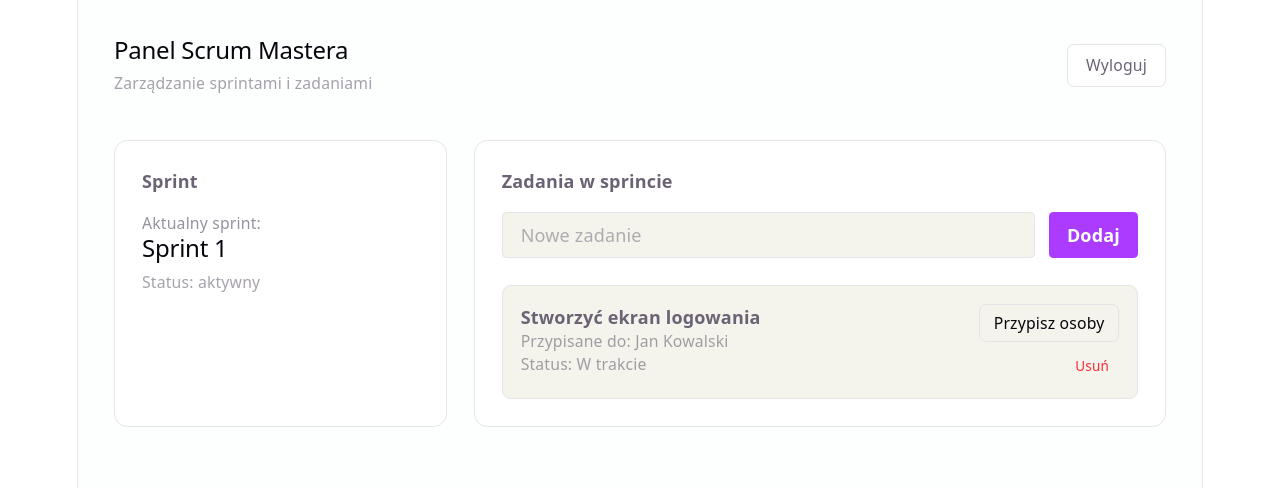
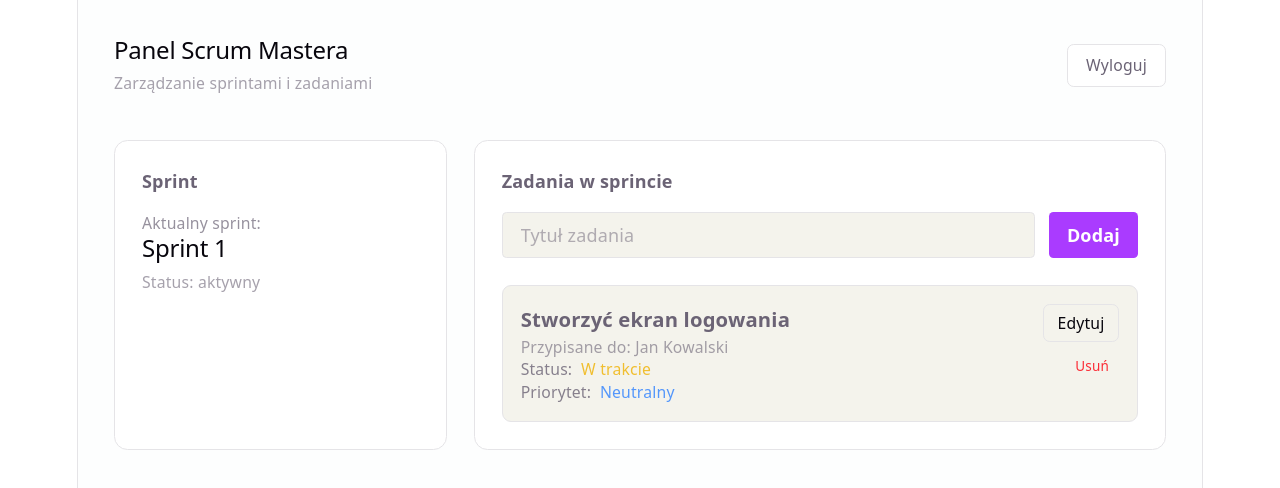
Before and after one commit to progzesp-gr2/projekt, a React (Vite) app in the folder frontend/: page /scrum-master in a window 1280 px wide. Shown: the top 488 px of the page. Built offline with nearby package versions, Linux system fonts and the light colour scheme.

Commit message:
zmienione: dodawanie osób na ogólną edycje zadania, type=submit zgodnie z sugestią | dodane: priorytet, zmiana statusu i priorytetu, kolorki

```diff
--- a/frontend/src/pages/ScrumMasterPage.jsx
+++ b/frontend/src/pages/ScrumMasterPage.jsx
@@ -5,7 +5,7 @@ export default function ScrumMasterPage() {
   const navigate = useNavigate();
 
   const [tasks, setTasks] = useState([
-    { id: 1, title: 'Stworzyć ekran logowania', assignedTo: ['Jan Kowalski'], status: 'W trakcie' },
+    { id: 1, title: 'Stworzyć ekran logowania', assignedTo: ['Jan Kowalski'], status: 'W trakcie', priority: 'Neutralny'},
   ]);
 
   const [newTask, setNewTask] = useState('');
@@ -17,7 +17,7 @@ export default function ScrumMasterPage() {
     { id: 'P3', name: 'Piotr Zielinski' },
   ]);
 
-  const [assignModalTaskId, setAssignModalTaskId] = useState(null);
+  const [editingTaskId, setEditingTaskId] = useState(null);
 
   const handleAddTask = (e) => {
     e.preventDefault();
@@ -31,6 +31,7 @@ export default function ScrumMasterPage() {
         title: newTask,
         assignedTo: [],
         status: 'Do zrobienia',
+        priority: 'Neutralny'
       },
     ]);
 
@@ -54,6 +55,37 @@ export default function ScrumMasterPage() {
         return { ...task, assignedTo: updatedAssignees };
       })
     );
+  };
+
+  const handleChangeTaskStatus = (taskId, newStatus) => {
+    setTasks((prevTasks) =>
+      prevTasks.map((task) => (task.id === taskId ? { ...task, status: newStatus } : task))
+    );
+  };
+
+  const handleChangeTaskPriority = (taskId, newPriority) => {
+    setTasks((prevTasks) =>
+      prevTasks.map((task) => (task.id === taskId ? { ...task, priority: newPriority } : task))
+    );
+  };
+
+  const getStatusColor = (status) => {
+    switch (status) {
+      case 'W trakcie': return 'text-yellow-500';
+      case 'Ukończone': return 'text-green-500';
+      case 'Do zrobienia': return 'text-blue-500';
+      default: return 'text-gray-500';
+    }
+  };
+
+  const getPriorityColor = (priority) => {
+    switch (priority) {
+      case 'Krytyczny': return 'text-red-500';
+      case 'Pilny': return 'text-orange-500';
+      case 'Ważny': return 'text-purple-500';
+      case 'Neutralny': return 'text-blue-500';
+      default: return 'text-gray-500';
+    }
   };
 
   return (
@@ -96,12 +128,13 @@ export default function ScrumMasterPage() {
             <input
               value={newTask}
               onChange={(e) => setNewTask(e.target.value)}
-              placeholder="Nowe zadanie"
+              placeholder="Tytuł zadania"
               className="flex-1 px-4 py-2 rounded border"
               style={{ borderColor: 'var(--border)', backgroundColor: 'var(--code-bg)' }}
             />
 
             <button
+            type="submit"
               className="px-4 py-2 rounded font-bold text-white cursor-pointer"
               style={{ backgroundColor: 'var(--accent)' }}
             >
@@ -117,20 +150,30 @@ export default function ScrumMasterPage() {
                 style={{ borderColor: 'var(--border)', backgroundColor: 'var(--code-bg)' }}
               >
                 <div>
-                  <p className="font-bold">{task.title}</p>
-                  <p className="text-sm opacity-60">
+                  <p className="font-bold text-lg mb-2">{task.title}</p>
+
+                  <p className="text-sm opacity-60 mb-3">
                     Przypisane do: {task.assignedTo.length > 0 ? task.assignedTo.join(', ') : 'Brak'}
                   </p>
-                  <p className="text-sm opacity-60">Status: {task.status}</p>
+
+                  <div className="space-y-1">
+                    <p className="text-sm opacity-80">
+                      Status: <span className={`ml-1 ${getStatusColor(task.status)}`}>{task.status}</span>
+                    </p>
+
+                    <p className="text-sm opacity-80">
+                      Priorytet: <span className={`ml-1 ${getPriorityColor(task.priority)}`}>{task.priority}</span>
+                    </p>
+                  </div>
                 </div>
                 <div className="flex flex-col gap-2 items-end">
                   <button
                     type="button"
-                    onClick={() => setAssignModalTaskId(task.id)}
+                    onClick={() => setEditingTaskId(task.id)}
                     className="px-3 py-1.5 rounded-md text-sm font-medium border hover:bg-gray-100 transition-colors cursor-pointer"
                     style={{ borderColor: 'var(--border)', color: 'var(--text-h)' }}
                   >
-                    Przypisz osoby
+                    Edytuj
                   </button>
                   <button
                     type="button"
@@ -145,7 +188,7 @@ export default function ScrumMasterPage() {
           </div>
         </div>
       </div>
-      {assignModalTaskId && (
+      {editingTaskId && (
         <div className="fixed inset-0 bg-black/40 flex items-center justify-center z-50 p-4">
           <div
             className="w-full max-w-sm p-6 rounded-xl border shadow-2xl"
@@ -153,10 +196,10 @@ export default function ScrumMasterPage() {
           >
             <div className="flex justify-between items-center mb-4">
               <h3 className="font-bold text-lg m-0" style={{ color: 'var(--text-h)' }}>
-                Przypisz do zadania
+                Edytuj zadanie
               </h3>
               <button
-                onClick={() => setAssignModalTaskId(null)}
+                onClick={() => setEditingTaskId(null)}
                 className="w-8 h-8 flex items-center justify-center rounded-md hover:bg-gray-100 transition-colors cursor-pointer opacity-50 hover:opacity-100 text-2xl"
                 title="Zamknij"
                 style={{ color: 'var(--text-h)' }}
@@ -165,19 +208,23 @@ export default function ScrumMasterPage() {
               </button>
             </div>
 
-            <div className="space-y-2 mb-6">
+            {/* Przypisane osoby */}
+            <div className="mb-5">
+              <h4 className="font-bold text-sm mb-2 opacity-70">Przypisane osoby:</h4>
+              <div className="space-y-1">
                 {teamMembers.map((member) => {
-                const activeTask = tasks.find((t) => t.id === assignModalTaskId);
+                  const activeTask = tasks.find((t) => t.id === editingTaskId);
                   const isAssigned = activeTask?.assignedTo.includes(member.name);
+
                   return (
                     <label
                       key={member.id}
-                    className="flex items-center gap-3 p-2 rounded hover:bg-gray-50/50 cursor-pointer border border-transparent transition-colors"
+                      className="flex items-center gap-3 p-1.5 rounded hover:bg-gray-50/50 cursor-pointer border border-transparent transition-colors"
                     >
                       <input
                         type="checkbox"
                         checked={isAssigned || false}
-                      onChange={() => handleToggleAssignee(assignModalTaskId, member.name)}
+                        onChange={() => handleToggleAssignee(editingTaskId, member.name)}
                         className="w-4 h-4 cursor-pointer accent-blue-600"
                       />
                       <span className="font-medium text-sm">{member.name}</span>
@@ -185,9 +232,72 @@ export default function ScrumMasterPage() {
                   );
                 })}
               </div>
+            </div>
+
+            {/* Status */}
+            <div className="mb-6">
+              <h4 className="font-bold text-sm mb-2 opacity-70">Status:</h4>
+              <div className="flex flex-wrap gap-2">
+                {[
+                  { label: 'Do zrobienia', activeClass: 'bg-blue-100 text-blue-700 border-blue-400', dotColor: 'text-blue-500' },
+                  { label: 'W trakcie', activeClass: 'bg-yellow-100 text-yellow-700 border-yellow-400', dotColor: 'text-yellow-500' },
+                  { label: 'Ukończone', activeClass: 'bg-green-100 text-green-700 border-green-400', dotColor: 'text-green-500' }
+                ].map((statusObj) => {
+                  const currentStatus = tasks.find((t) => t.id === editingTaskId)?.status;
+                  const isActive = currentStatus === statusObj.label;
+
+                  return (
+                    <button
+                      key={statusObj.label}
+                      onClick={() => handleChangeTaskStatus(editingTaskId, statusObj.label)}
+                      className={`px-3 py-1.5 rounded-full text-xs font-bold border transition-all cursor-pointer flex items-center ${
+                        isActive
+                          ? statusObj.activeClass
+                          : 'bg-gray-50 text-gray-400 border-transparent hover:bg-gray-100 hover:text-gray-600'
+                      }`}
+                    >
+                      <span className={`mr-1.5 text-[10px] ${isActive ? statusObj.dotColor : 'text-gray-400'}`}>●</span>
+                      {statusObj.label}
+                    </button>
+                  );
+                })}
+              </div>
+            </div>
+
+            {/* Priorytet */}
+            <div className="mb-8">
+              <h4 className="font-bold text-sm mb-2 opacity-70">Priorytet:</h4>
+              <div className="flex flex-wrap gap-2">
+                {[
+                  { label: 'Krytyczny', activeClass: 'bg-red-100 text-red-700 border-red-400', dotColor: 'text-red-500' },
+                  { label: 'Pilny', activeClass: 'bg-orange-100 text-orange-700 border-orange-400', dotColor: 'text-orange-500' },
+                  { label: 'Ważny', activeClass: 'bg-purple-100 text-purple-700 border-purple-400', dotColor: 'text-purple-500' },
+                  { label: 'Neutralny', activeClass: 'bg-blue-100 text-blue-700 border-blue-500', dotColor: 'text-blue-300' }
+                ].map((prioObj) => {
+                  const currentPriority = tasks.find((t) => t.id === editingTaskId)?.priority;
+                  const isActive = currentPriority === prioObj.label;
+
+                  return (
+                    <button
+                      key={prioObj.label}
+                      onClick={() => handleChangeTaskPriority(editingTaskId, prioObj.label)}
+                      className={`px-3 py-1.5 rounded-full text-xs font-bold border transition-all cursor-pointer flex items-center ${
+                        isActive
+                          ? prioObj.activeClass
+                          : 'bg-gray-50 text-gray-400 border-transparent hover:bg-gray-100 hover:text-gray-600'
+                      }`}
+                    >
+                      <span className={`mr-1.5 text-[10px] ${isActive ? prioObj.dotColor : 'text-gray-400'}`}>●</span>
+                      {prioObj.label}
+                    </button>
+                  );
+                })}
+              </div>
+            </div>
+
             <div className="flex justify-end">
               <button
-                onClick={() => setAssignModalTaskId(null)}
+                onClick={() => setEditingTaskId(null)}
                 className="px-6 py-2 rounded-lg font-bold text-white cursor-pointer"
                 style={{ backgroundColor: 'var(--accent)' }}
               >
```
Lines whose indentation alone changed are shown as unchanged.
